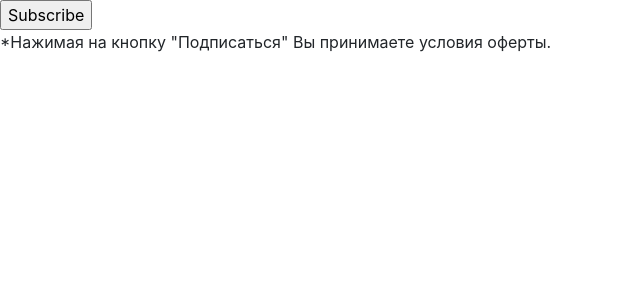
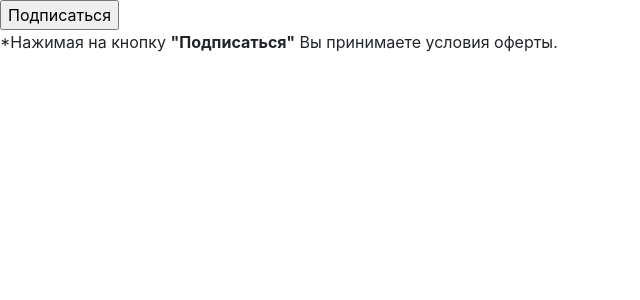
Before and after one commit to alekseykonotop/dj_hw, a Django app: page /buy in a window 1280 px wide. Shown: the part 24-324 px from the top of the page, without its empty margins (0-640 px from the left). Run offline with Django 3.2, Linux system fonts and the light colour scheme; some libraries are stand-ins or nearby versions.

Commit message:
Minor edits in Paid content.

```diff
--- a/site-personalization/paid_content/templates/buy_subscription.html
+++ b/site-personalization/paid_content/templates/buy_subscription.html
@@ -10,8 +10,8 @@
     {% else %}
         <form method="post">
             {% csrf_token %}
-            <input type="submit" name="newsletter_sub" value="Subscribe" />
+            <input type="submit" name="newsletter_sub" value="Подписаться" />
         </form>
-        <p>*Нажимая на кнопку "Подписаться" Вы принимаете условия оферты.</p>
+        <p>*Нажимая на кнопку <strong>"Подписаться"</strong> Вы принимаете условия оферты.</p>
     {% endif %}
 {% endblock %}
```
Also changed, not shown: site-personalization/paid_content/articles/forms.py (deleted, +0 -8 lines), site-personalization/paid_content/db.sqlite3.
